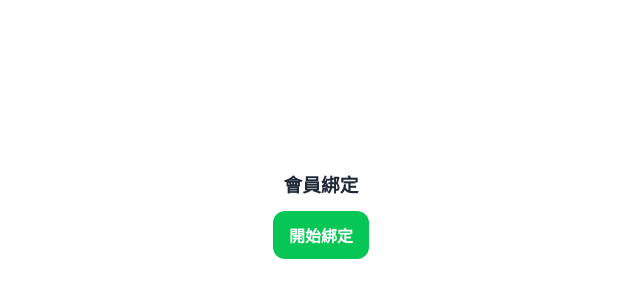
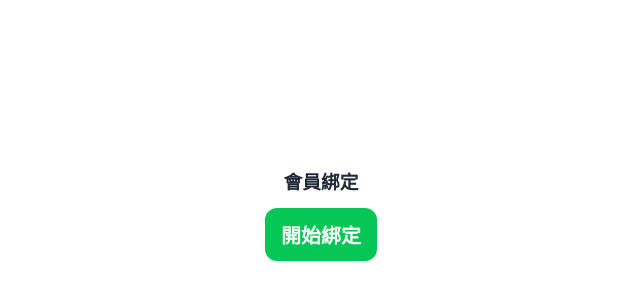
Before and after one commit to northbess/members, a plain HTML site: page index.html in a window 1280 px wide. Shown: the part 186-486 px from the top of the page, without its empty margins (319-959 px from the left). Drawn offline with Linux system fonts and the light colour scheme.

Commit message:
Update index.html

```diff
--- a/index.html
+++ b/index.html
@@ -20,7 +20,7 @@
     }
     @keyframes spin{to{transform:rotate(360deg)}}
     .btn{
-      display:inline-block;background:#06c755;color:#fff;font-weight:700;font-size:16px;
+      display:inline-block;background:#06c755;color:#fff;font-weight:700;font-size:20px;
       padding:12px 16px;border-radius:12px;text-decoration:none;border:0;cursor:pointer
     }
     .muted{color:#6b7280;font-size:14px}
```
